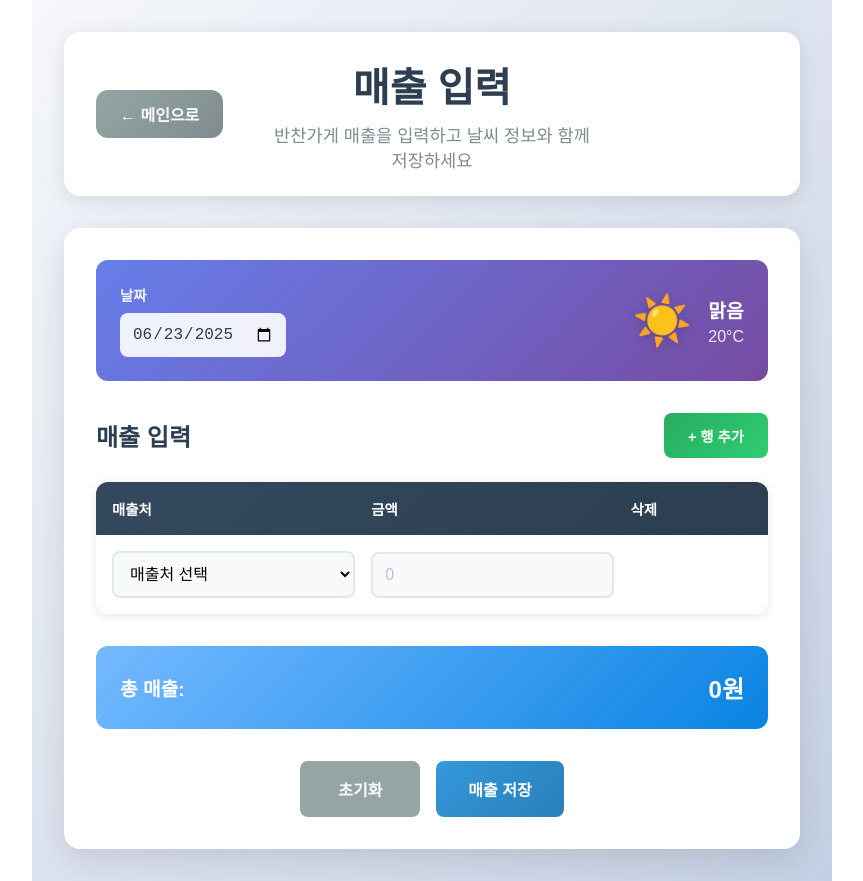
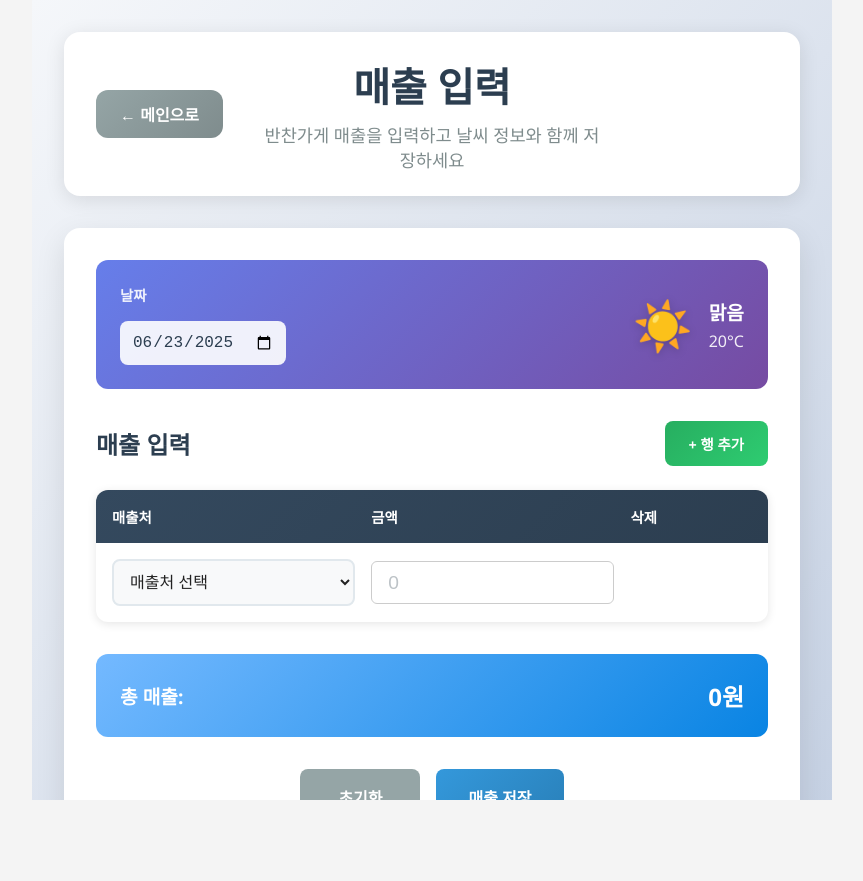
Before and after one commit to bigdaditor/chanmo-weather, a Next.js app: page /input in a window 1280 px wide. Shown: the whole page, without its empty margins (208-1071 px from the left). After the commit the page ends 800 px from the top, so only its background shows below. Built offline with nearby package versions, Linux system fonts and the light colour scheme; no server answers.

Commit message:
feat: POS 해상도 맞춰 UI 크기 수정

```diff
--- a/src/app/globals.css
+++ b/src/app/globals.css
@@ -1,33 +1,28 @@
 :root {
-  --background: #ffffff;
-  --foreground: #171717;
+  --background: #f4f4f4;
+  --foreground: #222222;
+  --primary: #0078d7;
+  --primary-light: #e8f1fc;
+  --accent: #ff6b00;
+  --border: #cccccc;
+  --card-bg: #ffffff;
+  --font-family: 'Segoe UI', Roboto, sans-serif;
 }
 
-@media (prefers-color-scheme: dark) {
-  :root {
-    --background: #0a0a0a;
-    --foreground: #ededed;
-  }
-}
-
-html,
-body {
-  max-width: 100vw;
-  overflow-x: hidden;
-}
-
-body {
+html, body {
+  width: 100%;
+  height: 100%;
+  margin: 0;
+  padding: 0;
+  background-color: var(--background);
   color: var(--foreground);
-  background: var(--background);
-  font-family: Arial, Helvetica, sans-serif;
-  -webkit-font-smoothing: antialiased;
-  -moz-osx-font-smoothing: grayscale;
+  font-family: var(--font-family), serif;
+  font-size: 16px;
+  overflow: hidden;
 }
 
 * {
   box-sizing: border-box;
-  padding: 0;
-  margin: 0;
 }
 
 a {
@@ -35,8 +30,76 @@ a {
   text-decoration: none;
 }
 
-@media (prefers-color-scheme: dark) {
-  html {
-    color-scheme: dark;
-  }
+button {
+  font-family: inherit;
+  border: none;
+  background: none;
+  cursor: pointer;
 }
+
+/* POS용 큰 버튼 스타일 */
+.button-large {
+  display: inline-flex;
+  justify-content: center;
+  align-items: center;
+  font-size: 1.4rem;
+  padding: 1.2rem 2rem;
+  background-color: var(--primary-light);
+  color: var(--primary);
+  border: 2px solid var(--primary);
+  border-radius: 8px;
+  transition: background-color 0.2s ease;
+}
+
+.button-large:hover {
+  background-color: var(--primary);
+  color: white;
+}
+
+/* 입력 필드 기본 */
+input[type="date"],
+input[type="text"],
+input[type="number"],
+select {
+  font-size: 1.2rem;
+  padding: 0.6rem 1rem;
+  border: 1px solid var(--border);
+  border-radius: 6px;
+  background: white;
+  color: var(--foreground);
+  width: 100%;
+}
+
+label {
+  font-size: 1.1rem;
+  margin-bottom: 0.5rem;
+  display: block;
+}
+
+/* 표 스타일 고정폭 대응 */
+table {
+  table-layout: fixed;
+  width: 100%;
+  border-collapse: collapse;
+  background-color: var(--card-bg);
+}
+
+th, td {
+  padding: 1rem;
+  border: 1px solid var(--border);
+  text-align: center;
+}
+
+thead {
+  background-color: #e0e0e0;
+}
+
+.container-fixed {
+  width: 1024px;
+  height: 768px;
+  margin: 0 auto;
+  background-color: var(--background);
+  padding: 2rem;
+  display: flex;
+  flex-direction: column;
+}
--- a/src/app/input/input.module.css
+++ b/src/app/input/input.module.css
@@ -129,6 +129,34 @@
 .temperature {
   font-size: 1rem;
   opacity: 0.9;
+}
+
+.precipitation {
+  font-size: 0.9rem;
+  opacity: 0.8;
+  color: #e74c3c;
+  font-weight: 500;
+}
+
+.weatherLoading {
+  display: flex;
+  align-items: center;
+  gap: 1rem;
+  color: rgba(255, 255, 255, 0.9);
+}
+
+.loadingSpinner {
+  width: 20px;
+  height: 20px;
+  border: 2px solid rgba(255, 255, 255, 0.3);
+  border-top: 2px solid white;
+  border-radius: 50%;
+  animation: spin 1s linear infinite;
+}
+
+@keyframes spin {
+  0% { transform: rotate(0deg); }
+  100% { transform: rotate(360deg); }
 }
 
 /* 매출 입력 섹션 */
```
